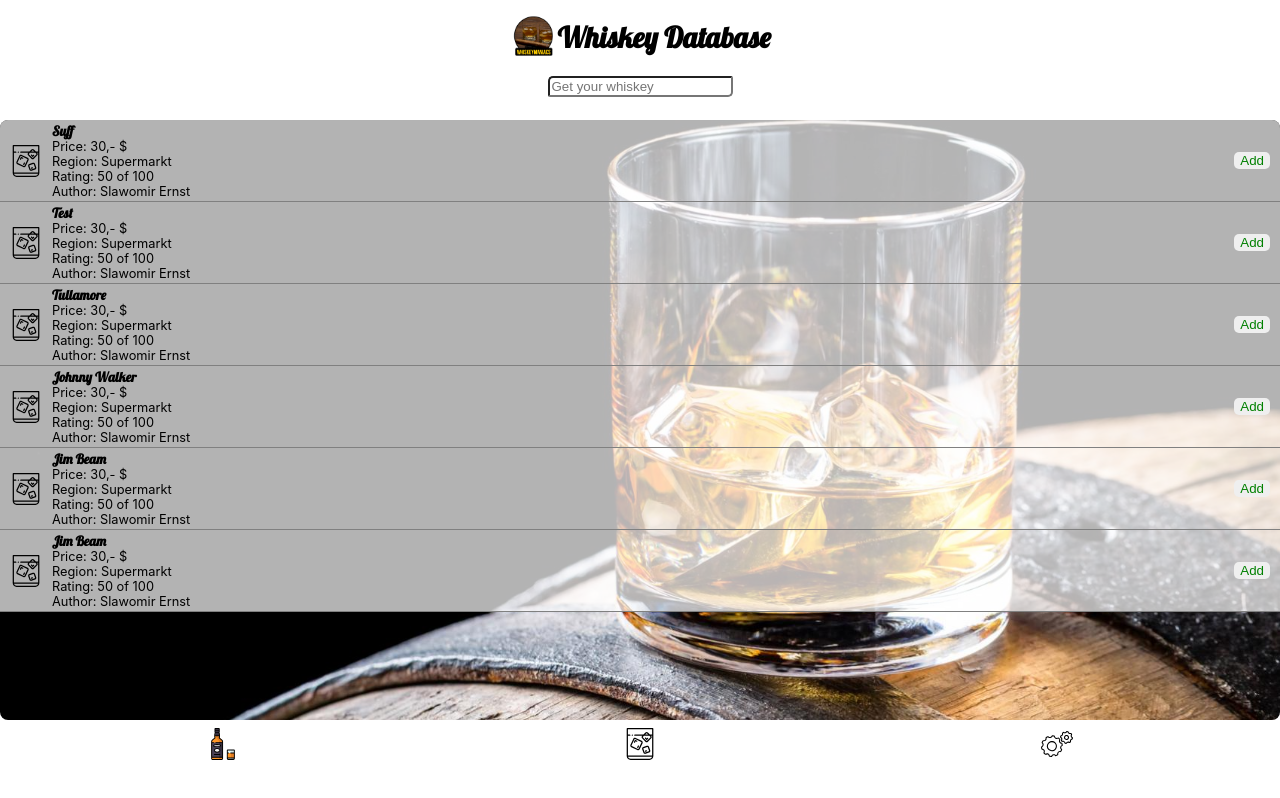
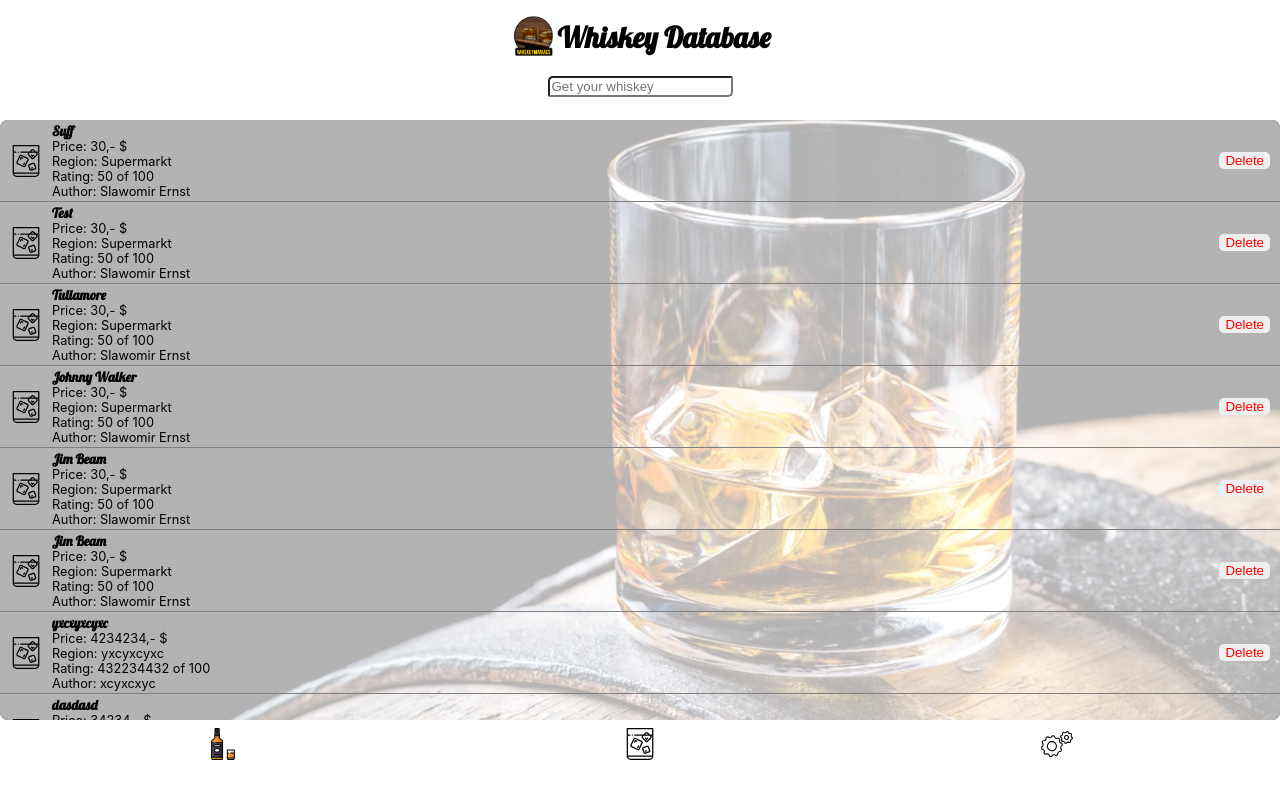
Before and after one commit to slawoe/whiskeyapp, a React (Create React App) app: page /my in a window 1280 px wide. Built offline with nearby package versions, Linux system fonts and the light colour scheme; data requests are answered from the project's data file.

Commit message:
Add functionality to form and add API to postData

```diff
--- a/db.json
+++ b/db.json
@@ -47,6 +47,33 @@
       "region": "Supermarkt",
       "rating": 50,
       "author": "Slawomir Ernst"
+    },
+    {
+      "title": "yxcxyxcyxc",
+      "region": "yxcyxcyxc",
+      "rating": 432234432,
+      "price": 4234234,
+      "author": "xcyxcxyc",
+      "createdAt": 1598035179720,
+      "id": 7
+    },
+    {
+      "title": "dasdasd",
+      "region": "dasdasd",
+      "rating": 324,
+      "price": 34234,
+      "author": "dsadasd",
+      "createdAt": 1598036058318,
+      "id": 8
+    },
+    {
+      "title": "bvcbvcbcv",
+      "region": "bvbccbv",
+      "rating": 4534534,
+      "price": 5345435,
+      "author": "fgdgdfgdfg",
+      "createdAt": 1598036069175,
+      "id": 9
     }
   ]
 }
--- /dev/null
+++ b/src/api/postWhiskeys.js
@@ -0,0 +1,8 @@
+export default async function postToDo(todo) {
+  const response = await fetch("http://localhost:3000/mywhiskies", {
+    method: "POST",
+    headers: { "Content-Type": "application/json" },
+    body: JSON.stringify(todo),
+  });
+  return response.ok;
+}
--- a/src/components/ListItemText.js
+++ b/src/components/ListItemText.js
@@ -1,6 +1,5 @@
 import React from "react";
 import styled from "@emotion/styled";
-import AddButton from "./AddButton";
 const ListItemInnerText = styled.div`
   flex-grow: 1;
   padding: 2px 0;
@@ -25,7 +24,6 @@
         <p>{rating}</p>
         <p>{author}</p>
       </ListItemInnerText>
-      <AddButton />
     </>
   );
 }
--- a/src/pages/AddWhiskey.js
+++ b/src/pages/AddWhiskey.js
@@ -1,4 +1,5 @@
 import React, { useState } from "react";
+import postWhiskey from "../api/postWhiskeys";
 import styled from "@emotion/styled";
 
 const AddWhiskeyContainer = styled.div`
@@ -31,12 +32,14 @@
   font-size: 1em;
 `;
 
-function AddForm({ children }) {
+function AddForm() {
   const [title, setTitle] = useState("");
   const [region, setRegion] = useState("");
-  const [rating, setRating] = useState(undefined);
-  const [price, setPrice] = useState(undefined);
+  const [rating, setRating] = useState("");
+  const [price, setPrice] = useState("");
   const [author, setAuthor] = useState("");
+  const [loading, setLoading] = useState(false);
+  const [error, setError] = useState(false);
 
   function titleChange(title) {
     setTitle(title.target.value);
@@ -45,18 +48,47 @@
     setRegion(region.target.value);
   }
   function ratingChange(rating) {
-    setRating(rating.target.value);
+    setRating(rating.target.valueAsNumber);
   }
   function priceChange(price) {
-    setPrice(price.target.value);
+    setPrice(price.target.valueAsNumber);
   }
   function authorChange(author) {
     setAuthor(author.target.value);
   }
-  const newWhiskey = { title, region, rating, price, createdAt: Date.now() };
+
+  async function handleSubmit(event) {
+    event.preventDefault();
+    setLoading(true);
+    setError(false);
+    const whiskey = {
+      title,
+      region,
+      rating,
+      price,
+      author,
+      createdAt: Date.now(),
+    };
+    try {
+      await postWhiskey(whiskey);
+      setTitle("");
+      setRegion("");
+      setRating("");
+      setPrice("");
+      setAuthor("");
+    } catch (error) {
+      console.error(error);
+      setError(true);
+    } finally {
+      setLoading(false);
+    }
+
+    setLoading(false);
+  }
+
   return (
     <AddWhiskeyContainer>
-      <Form>
+      <Form onSubmit={handleSubmit}>
         <Heading>Add a Whiskey to your Database</Heading>
         <Label>
           <Input placeholder="Name" value={title} onChange={titleChange} />
@@ -86,8 +118,9 @@
         <Input
           type="submit"
           value="Add to your Database"
-          disabled={!title || !price || !author}
+          disabled={!title || !price || !author || loading}
         />
+        {error && <p>Something bad happened 🤣. Please try again.</p>}
       </Form>
     </AddWhiskeyContainer>
   );
--- a/src/pages/MyWhiskeys.js
+++ b/src/pages/MyWhiskeys.js
@@ -7,6 +7,7 @@
 import ListItemText from "../components/ListItemText";
 import Img from "../components/Img";
 import Tumbler from "../assets/tumbler.svg";
+import DeleteButton from "../components/DeleteButton";
 
 const fetchMyWhiskey = async () => {
   const response = await fetch("http://localhost:3000/mywhiskies");
@@ -41,6 +42,7 @@
                 rating={`Rating: ${whiskey.rating} of 100`}
                 author={`Author: ${whiskey.author}`}
               />
+              <DeleteButton />
             </ListItemLink>
           ))}
         </List>
--- a/src/pages/WhiskeyList.js
+++ b/src/pages/WhiskeyList.js
@@ -7,6 +7,7 @@
 import fetchWhiskeys from "../api/whiskeys";
 import LoadingScreen from "../components/LoadingScreen";
 import Tumbler from "../assets/tumbler.svg";
+import AddingButton from "../components/AddButton";
 
 function WhiskeyList({ query }) {
   const [whiskeys, setWhiskeys] = useState(null);
@@ -49,6 +50,7 @@
               rating={`Rating: ${whiskey.rating} of 100`}
               author={`Author: ${whiskey.author}`}
             />
+            <AddingButton />
           </ListItemLink>
         ))}
       </List>
```
